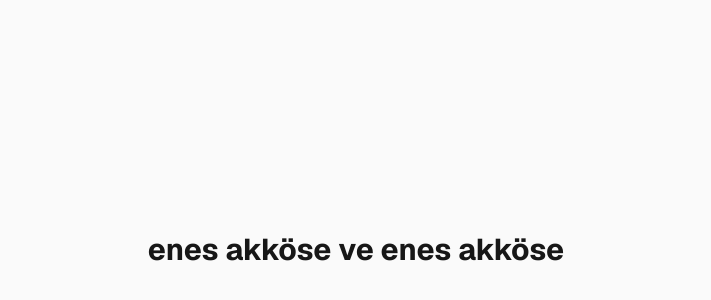
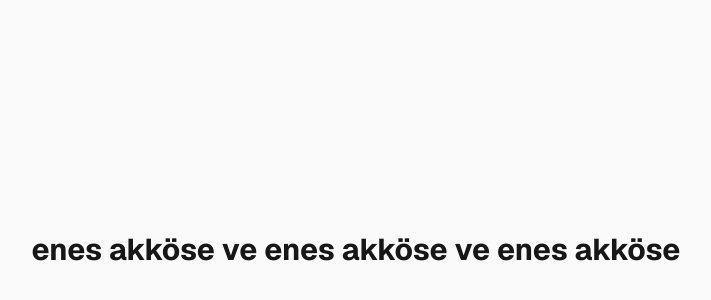
Before and after one commit to enesakkose/my-enes-akkose, a Next.js app: page / in a window 1280 px wide. Shown: the part 150-450 px from the top of the page, without its empty margins (284-995 px from the left). Built offline with nearby package versions, Linux system fonts and the light colour scheme.

Commit message:
ve enes akköse

```diff
--- a/app/page.tsx
+++ b/app/page.tsx
@@ -1,7 +1,7 @@
 export default function Home() {
   return (
     <div className="flex min-h-screen items-center justify-center bg-zinc-50 font-sans dark:bg-black">
-      <h1 className="text-3xl font-bold">enes akköse ve enes akköse</h1>
+      <h1 className="text-3xl font-bold">enes akköse ve enes akköse ve enes akköse</h1>
     </div>
   );
 }
```
